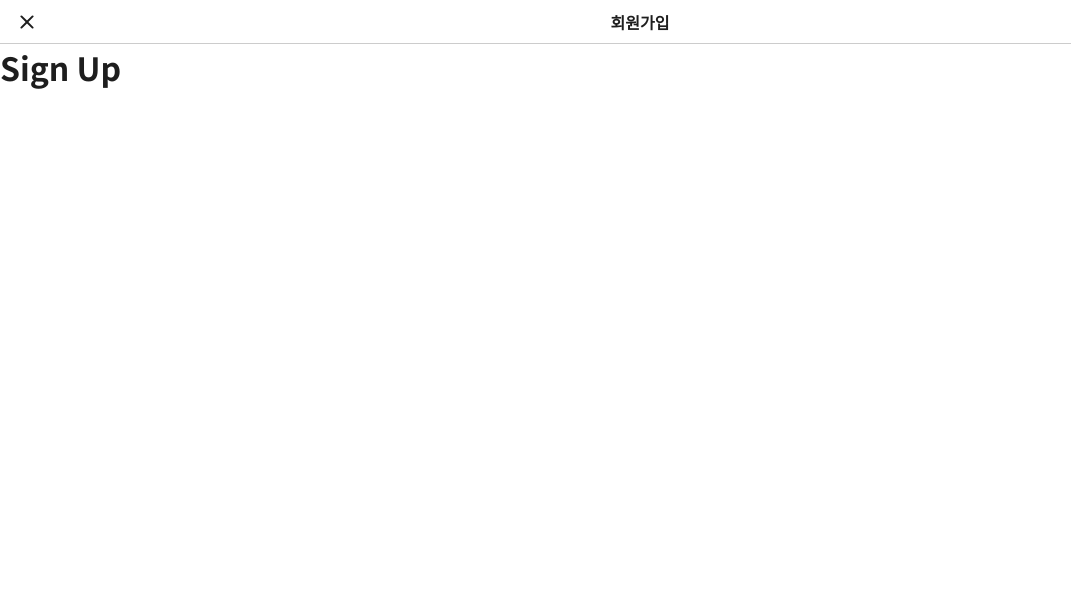
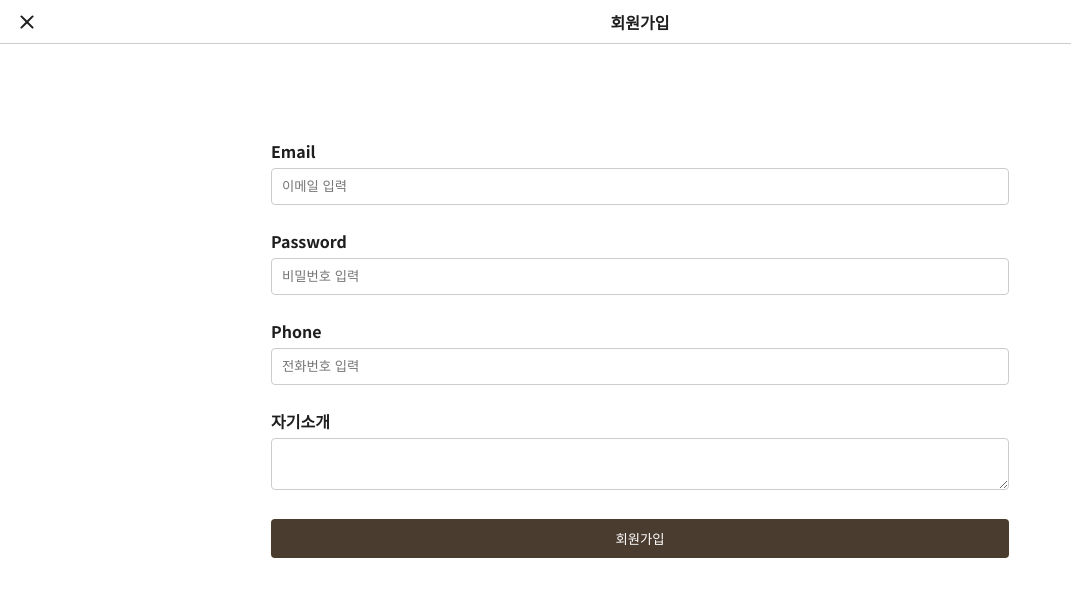
Before and after one commit to 4nju/Study_Vue3-Supabase, a Vue app: page /signup in a window 1280 px wide. Shown: the top 596 px of the page, without its empty margins (0-1071 px from the left). Built offline with nearby package versions, Linux system fonts and the light colour scheme.

Commit message:
회원가입 페이지

```diff
--- /dev/null
+++ b/src/styles/form.scss
@@ -0,0 +1,41 @@
+.form-container {
+  max-width: 768px;
+  margin: 0 auto;
+  padding: 15px;
+  margin-top: 80px;
+  background-color: #fff;
+}
+
+.form-group {
+  margin-bottom: 24px;
+}
+
+label {
+  display: block;
+  margin-bottom: 5px;
+  font-weight: bold;
+}
+
+input,
+textarea {
+  width: 100%;
+  padding: 10px;
+  box-sizing: border-box;
+  border: 1px solid #ccc;
+  border-radius: 4px;
+}
+
+button {
+  width: 100%;
+  padding: 10px;
+  background-color: var(--main-color-dark);
+  color: white;
+  border: none;
+  border-radius: 4px;
+  cursor: pointer;
+  margin-bottom: 24px;
+}
+
+button:hover {
+  opacity: 0.8;
+}
--- a/src/views/Login.vue
+++ b/src/views/Login.vue
@@ -10,7 +10,6 @@
 </script>
 
 <template>
-  <h1>Login</h1>
   <div class="form-container">
     <form @submit.prevent="handleLogin">
       <div class="form-group">
@@ -40,44 +39,5 @@
 </template>
 
 <style lang="scss" scoped>
-.form-container {
-  max-width: 768px;
-  margin: 0 auto;
-  padding: 15px;
-  margin-top: 80px;
-  background-color: #fff;
-}
-
-.form-group {
-  margin-bottom: 24px;
-}
-
-label {
-  display: block;
-  margin-bottom: 5px;
-  font-weight: bold;
-}
-
-input {
-  width: 100%;
-  padding: 10px;
-  box-sizing: border-box;
-  border: 1px solid #ccc;
-  border-radius: 4px;
-}
-
-button {
-  width: 100%;
-  padding: 10px;
-  background-color: var(--main-color-dark);
-  color: white;
-  border: none;
-  border-radius: 4px;
-  cursor: pointer;
-  margin-bottom: 24px;
-}
-
-button:hover {
-  opacity: 0.8;
-}
+@use "../styles/form.scss";
 </style>
--- a/src/views/SignUp.vue
+++ b/src/views/SignUp.vue
@@ -1,7 +1,58 @@
-<script setup></script>
+<script setup>
+import { ref } from "vue";
+
+const email = ref("");
+const password = ref("");
+const tel = ref("");
+const text = ref("");
+
+const handleSignup = () => {
+  console.log(email.value, password.value, tel.value, text.value);
+};
+</script>
 
 <template>
-  <h1>Sign Up</h1>
+  <div class="form-container">
+    <form @submit.prevent="handleSignup">
+      <div class="form-group">
+        <label for="email">Email</label>
+        <input
+          id="email"
+          v-model="email"
+          type="text"
+          placeholder="이메일 입력"
+          required
+        />
+      </div>
+      <div class="form-group">
+        <label for="password">Password</label>
+        <input
+          id="password"
+          v-model="password"
+          type="password"
+          placeholder="비밀번호 입력"
+          required
+        />
+      </div>
+      <div class="form-group">
+        <label for="tel">Phone</label>
+        <input
+          id="tel"
+          v-model="tel"
+          type="tel"
+          placeholder="전화번호 입력"
+          required
+        />
+      </div>
+      <div class="form-group">
+        <label for="text">자기소개</label>
+        <textarea id="text" v-model="text" />
+      </div>
+      <button type="submit">회원가입</button>
+    </form>
+  </div>
 </template>
 
-<style lang="scss" scoped></style>
+<style lang="scss" scoped>
+@use "../styles/form.scss";
+</style>
```
